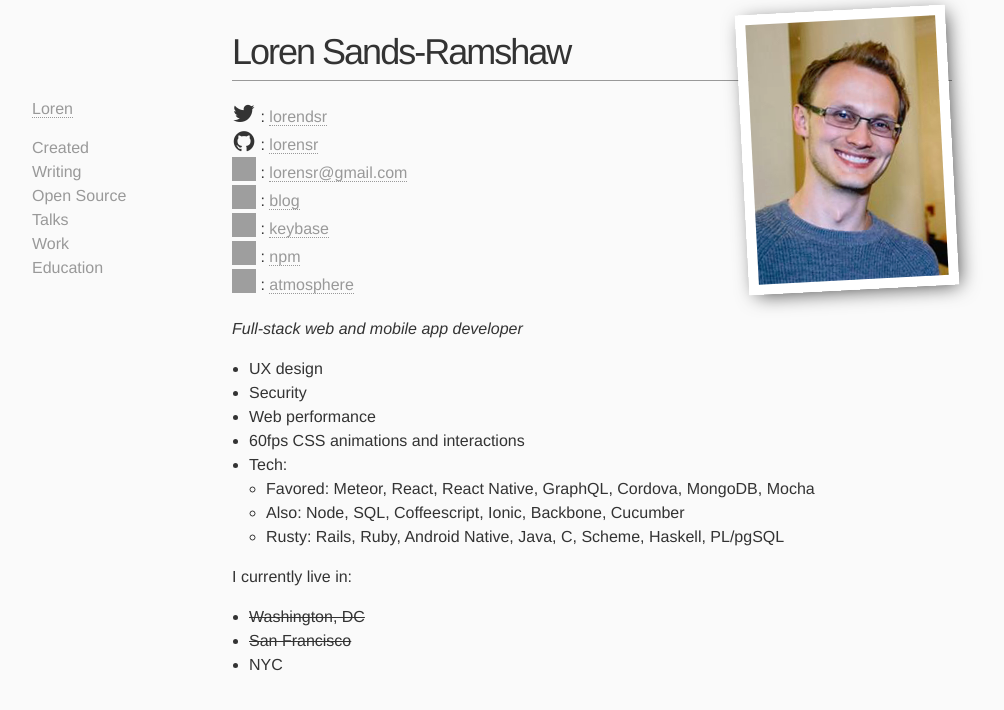
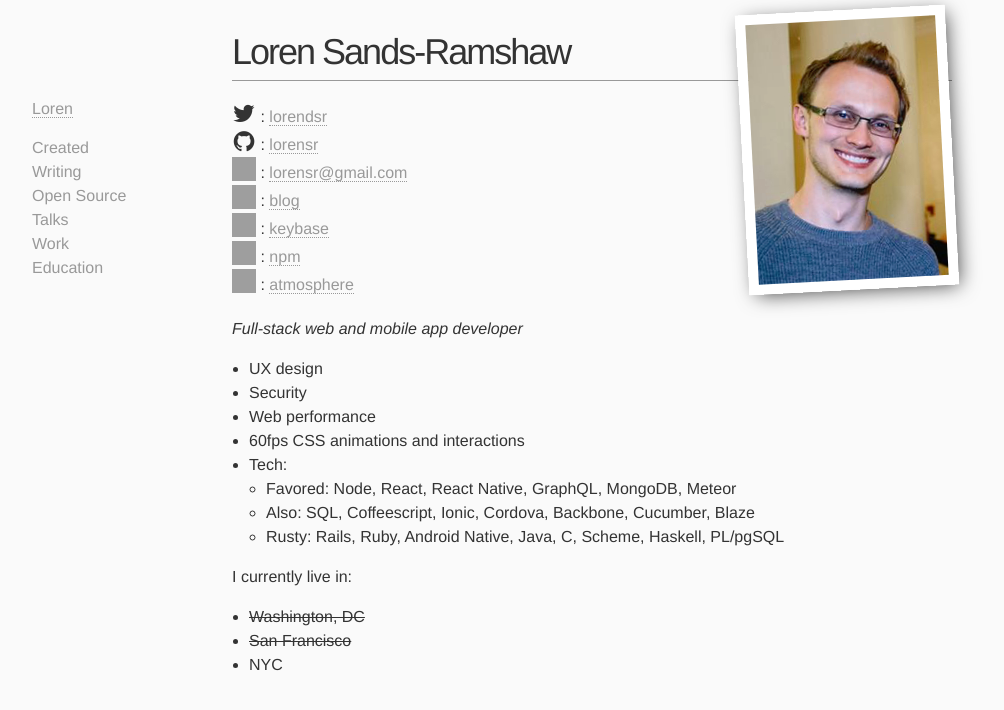
Before and after one commit to lorensr/lorensr.github.io, a Jekyll site: the page index.html, which Jekyll copies as it is, in a window 1280 px wide and 900 px high, cut to the strip 0-718 px from the top of the window. Shown: the top 710 px of the strip, without its empty margins (88-1092 px from the left). Built offline with Jekyll 4.4.1, drawn with Linux system fonts in a browser that asks for light colours; nearby versions of some CDN libraries; grey boxes are pictures that could not be loaded.

Commit message:
fix last

```diff
--- a/index.html
+++ b/index.html
@@ -192,8 +192,8 @@
 <li>Web performance</li>
 <li>60fps CSS animations and interactions</li>
 <li>Tech:
-<ul><li>Favored: Meteor, React, React Native, GraphQL, Cordova, MongoDB, Mocha</li>
-<li>Also: Node, SQL, Coffeescript, Ionic, Backbone, Cucumber</li>
+<ul><li>Favored: Node, React, React Native, GraphQL, MongoDB, Meteor</li>
+<li>Also: SQL, Coffeescript, Ionic, Cordova, Backbone, Cucumber, Blaze</li>
 <li>Rusty: Rails, Ruby, Android Native, Java, C, Scheme, Haskell, PL/pgSQL</li></ul></li>
 </ul>
         </div>
```
